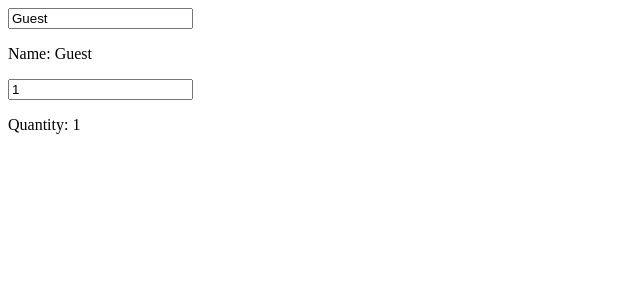
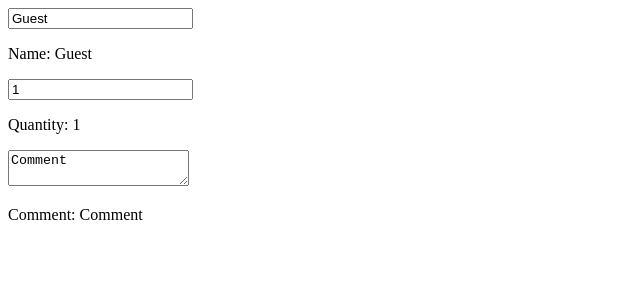
Before and after one commit to tanjirhc/onChange, a React (Vite) app: page / in a window 1280 px wide. Shown: the top 300 px of the page, without its empty margins (0-640 px from the left). Built offline with nearby package versions, Linux system fonts and the light colour scheme.

Commit message:
comment useState

```diff
--- a/src/MyComponent.jsx
+++ b/src/MyComponent.jsx
@@ -5,6 +5,7 @@
 
   const [name, setName] = useState("Guest");
   const [quantity, setQuantity] = useState(1);
+  const [comment, setComment] = useState("Comment");
 
   function handleNameChange(event){
     setName(event.target.value);
@@ -14,12 +15,21 @@
     setQuantity(event.target.value)
   }
 
+  function handleCommentChange(event){
+    setComment(event.target.value);
+  }
+
   return(<div>
 
       <input value={name} onChange={handleNameChange}/>
       <p>Name: {name}</p>
+
       <input value={quantity} onChange={handleQuantityChange} type='number'/>
       <p>Quantity: {quantity}</p>
+
+      <textarea value={comment} onChange={handleCommentChange} placeholder='Enter your instructions'/>
+      <p>Comment: {comment}</p>
+
   </div>);
 }
 export default MyComponent;
```
